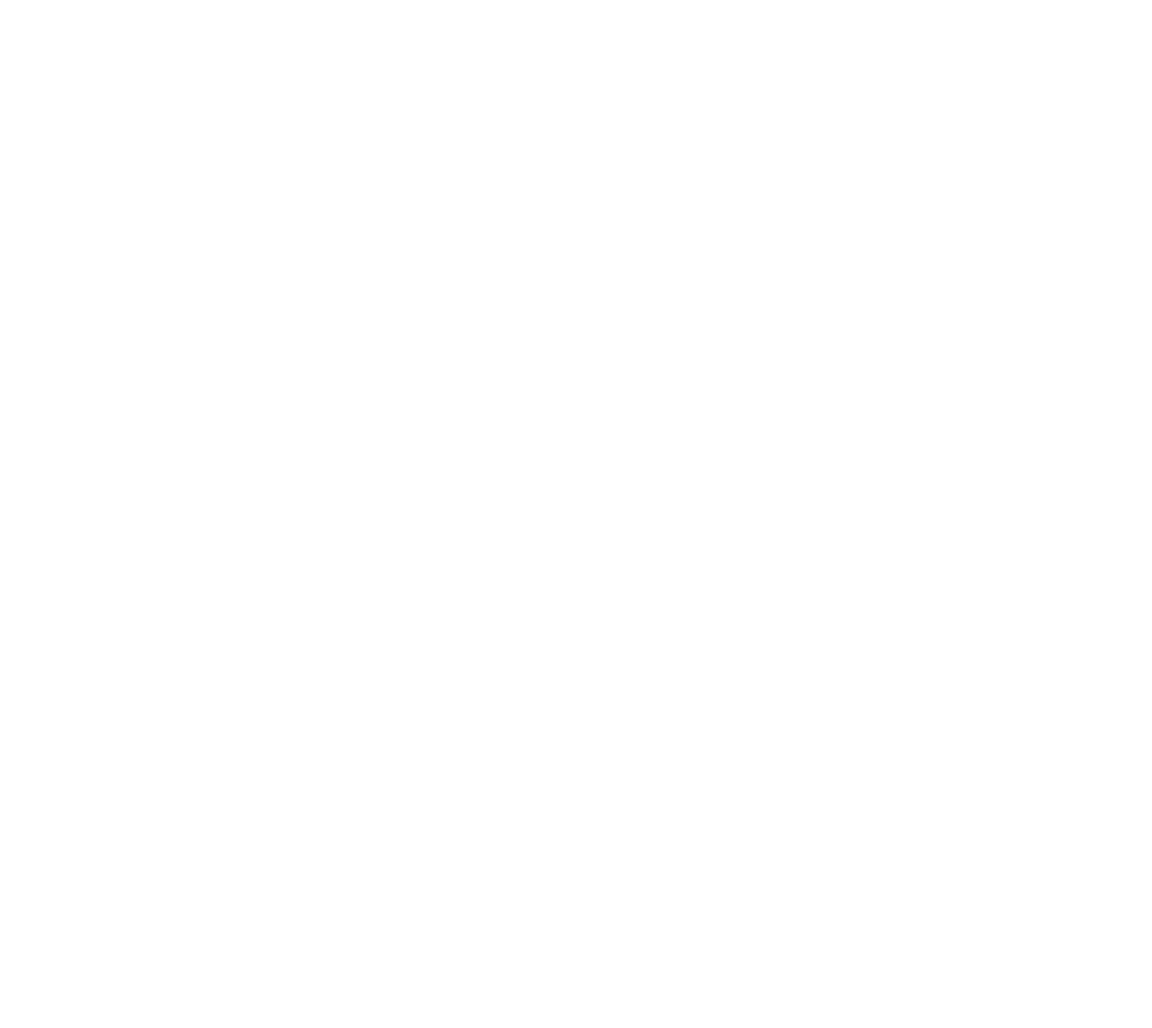
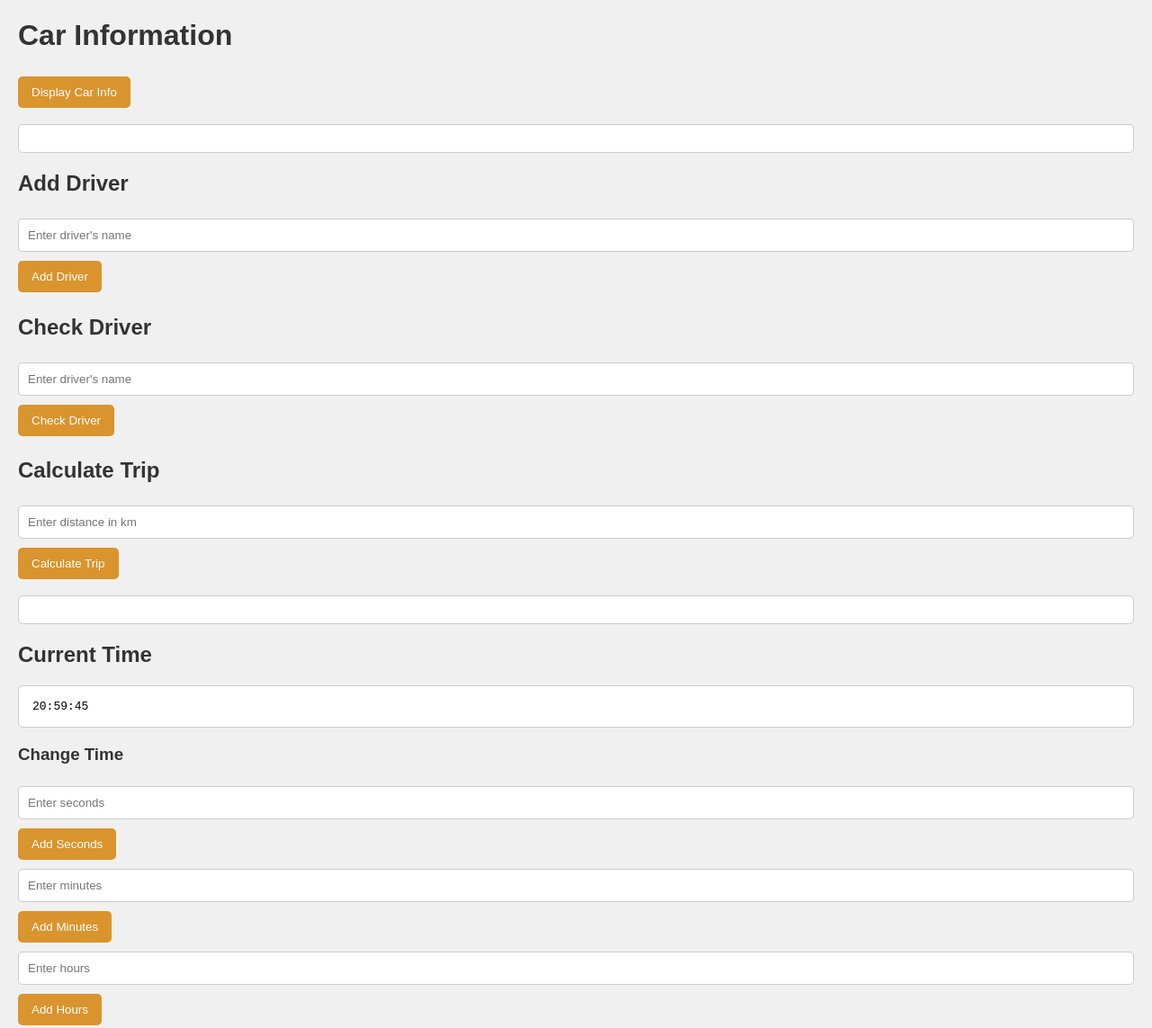
Before and after one commit to ProninDenys/Objects-JS, a plain HTML site: page index.html in a window 1280 px wide. Shown: the whole page at 90% size. Before the commit the page ends 800 px from the top, so only its background shows below. Drawn offline with Linux system fonts and the light colour scheme.

Commit message:
inital commit

```diff
--- a/index.html
+++ b/index.html
@@ -4,10 +4,41 @@
     <meta charset="UTF-8">
     <meta name="viewport" content="width=device-width, initial-scale=1.0">
     <title>Objects-JS</title>
+    <link rel="stylesheet" href="style.css">
 </head>
 <body>
+    <h1>Car Information</h1>
+    <button onclick="car.displayInfo()">Display Car Info</button>
+    <pre id="car-info"></pre>
 
+    <h2>Add Driver</h2>
+    <input type="text" id="new-driver" placeholder="Enter driver's name">
+    <button onclick="addDriver()">Add Driver</button>
+    <p id="add-driver-result"></p>
 
-   <script></script>
+    <h2>Check Driver</h2>
+    <input type="text" id="check-driver" placeholder="Enter driver's name">
+    <button onclick="checkDriver()">Check Driver</button>
+    <p id="check-driver-result"></p>
+
+    <h2>Calculate Trip</h2>
+    <input type="number" id="trip-distance" placeholder="Enter distance in km">
+    <button onclick="calculateTrip()">Calculate Trip</button>
+    <pre id="trip-info"></pre>
+
+    <h2>Current Time</h2>
+    <pre id="current-time"></pre>
+
+    <h3>Change Time</h3>
+    <input type="number" id="change-seconds" placeholder="Enter seconds">
+    <button onclick="changeTime('seconds')">Add Seconds</button>
+    <br>
+    <input type="number" id="change-minutes" placeholder="Enter minutes">
+    <button onclick="changeTime('minutes')">Add Minutes</button>
+    <br>
+    <input type="number" id="change-hours" placeholder="Enter hours">
+    <button onclick="changeTime('hours')">Add Hours</button>
+
+    <script src="index.js"></script>
 </body>
 </html>
--- a/index.js
+++ b/index.js
@@ -0,0 +1,132 @@
+// HW Objects-JS
+
+
+// MINIMUM TASK 1
+
+const car = {
+    manufacturer: 'Toyota',
+    model: 'Corolla',
+    year: 2020,
+    averageSpeed: 80, // км/ч
+    fuelTankCapacity: 50, // литры
+    fuelConsumption: 7, // топливо на 100 км
+    drivers: ['Denys Pronin', 'Jane Smith'],
+
+    // Метод 1
+    displayInfo: function() {
+        const info = `Manufacturer: ${this.manufacturer}\n` +
+                     `Model: ${this.model}\n` +
+                     `Year: ${this.year}\n` +
+                     `Average Speed: ${this.averageSpeed} km/h\n` +
+                     `Fuel Tank Capacity: ${this.fuelTankCapacity} liters\n` +
+                     `Fuel Consumption: ${this.fuelConsumption} liters per 100 km\n` +
+                     `Drivers: ${this.drivers.join(', ')}\n`;
+        document.getElementById('car-info').innerText = info;
+    },
+
+    // Метод 2
+    addDriver: function(driverName) {
+        if (!this.drivers.includes(driverName)) {
+            this.drivers.push(driverName);
+            document.getElementById('add-driver-result').innerText = `${driverName} has been added to the drivers list.`;
+        } else {
+            document.getElementById('add-driver-result').innerText = `${driverName} is already in the drivers list.`;
+        }
+    },
+
+    // Метод 3
+    checkDriver: function(driverName) {
+        const result = this.drivers.includes(driverName)
+            ? `${driverName} is a driver of this car.`
+            : `${driverName} is not a driver of this car.`;
+        document.getElementById('check-driver-result').innerText = result;
+    },
+
+    // Метод 4
+    calculateTrip: function(distance) {
+        const drivingTime = distance / this.averageSpeed;
+        const restTime = Math.floor(drivingTime / 4);
+        const totalTime = drivingTime + restTime;
+        const fuelNeeded = (this.fuelConsumption / 100) * distance;
+
+        const tripInfo = `For a trip of ${distance} km:\n` +
+                         `Total time needed: ${totalTime.toFixed(2)} hours (including ${restTime} hours of rest).\n` +
+                         `Fuel needed: ${fuelNeeded.toFixed(2)} liters.\n`;
+        document.getElementById('trip-info').innerText = tripInfo;
+    }
+};
+
+// Functions to interact with car object
+function addDriver() {
+    const driverName = document.getElementById('new-driver').value;
+    car.addDriver(driverName);
+}
+
+function checkDriver() {
+    const driverName = document.getElementById('check-driver').value;
+    car.checkDriver(driverName);
+}
+
+function calculateTrip() {
+    const distance = parseInt(document.getElementById('trip-distance').value, 10);
+    car.calculateTrip(distance);
+}
+
+
+
+// MEDIUM TASK 2
+const time = {
+    hours: 20,
+    minutes: 59,
+    seconds: 45,
+
+    // Метод1
+    displayTime: function() {
+        console.log(`${this.formatTime(this.hours)}:${this.formatTime(this.minutes)}:${this.formatTime(this.seconds)}`);
+    },
+
+    // Метод 2
+    formatTime: function(unit) {
+        return unit < 10 ? '0' + unit : unit;
+    },
+
+    // Метод 3
+    addSeconds: function(seconds) {
+        let totalSeconds = this.hours * 3600 + this.minutes * 60 + this.seconds + seconds;
+        this.hours = Math.floor(totalSeconds / 3600) % 24;
+        this.minutes = Math.floor((totalSeconds % 3600) / 60);
+        this.seconds = totalSeconds % 60;
+    },
+
+    // Метод 4
+    addMinutes: function(minutes) {
+        this.addSeconds(minutes * 60);
+    },
+
+    // Метод 5
+    addHours: function(hours) {
+        this.addSeconds(hours * 3600);
+    }
+};
+
+// Функция времени
+function displayCurrentTime() {
+    const currentTimeElement = document.getElementById('current-time');
+    currentTimeElement.innerText = `${time.formatTime(time.hours)}:${time.formatTime(time.minutes)}:${time.formatTime(time.seconds)}`;
+}
+
+// Функция для изменения времени
+function changeTime(unit) {
+    const value = parseInt(document.getElementById(`change-${unit}`).value, 10);
+    if (unit === 'seconds') {
+        time.addSeconds(value);
+    } else if (unit === 'minutes') {
+        time.addMinutes(value);
+    } else if (unit === 'hours') {
+        time.addHours(value);
+    }
+    displayCurrentTime();
+}
+
+// отображения времени
+displayCurrentTime();
--- a/style.css
+++ b/style.css
@@ -0,0 +1,44 @@
+body {
+    font-family: Arial, sans-serif;
+    margin: 20px;
+    background-color: #f0f0f0;
+}
+
+h1, h2, h3 {
+    color: #333;
+}
+
+button {
+    padding: 10px 15px;
+    margin: 5px 0;
+    background-color: #d9942d;
+    color: white;
+    border: none;
+    border-radius: 5px;
+    cursor: pointer;
+}
+
+button:hover {
+    background-color: #45a049;
+}
+
+input[type="text"], input[type="number"] {
+    padding: 10px;
+    margin: 5px 0;
+    border: 1px solid #ccc;
+    border-radius: 5px;
+    width: 100%;
+    box-sizing: border-box;
+}
+
+pre {
+    background-color: #fff;
+    padding: 15px;
+    border: 1px solid #ccc;
+    border-radius: 5px;
+    white-space: pre-wrap;
+}
+
+p {
+    margin: 5px 0;
+}
```
